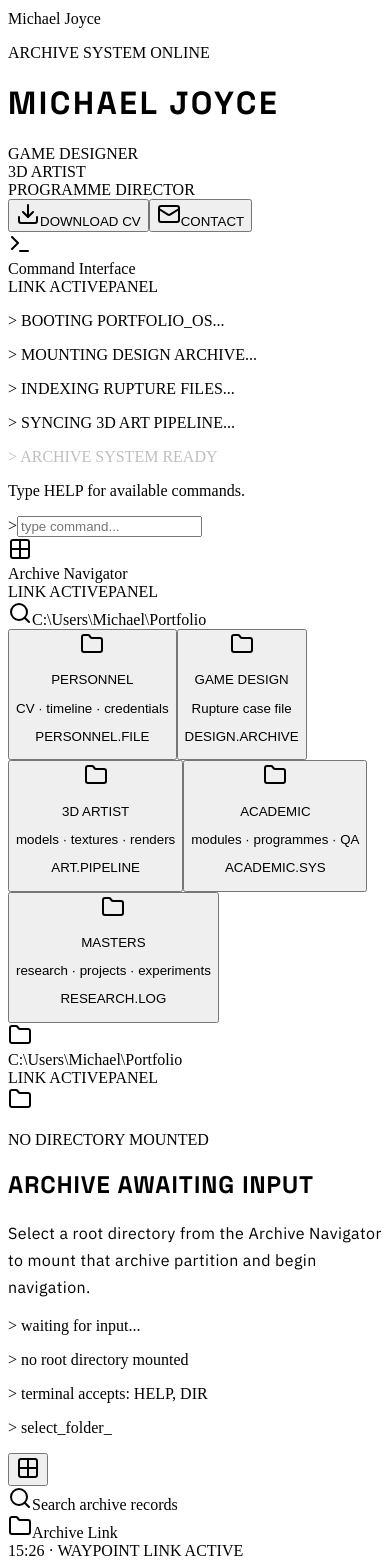
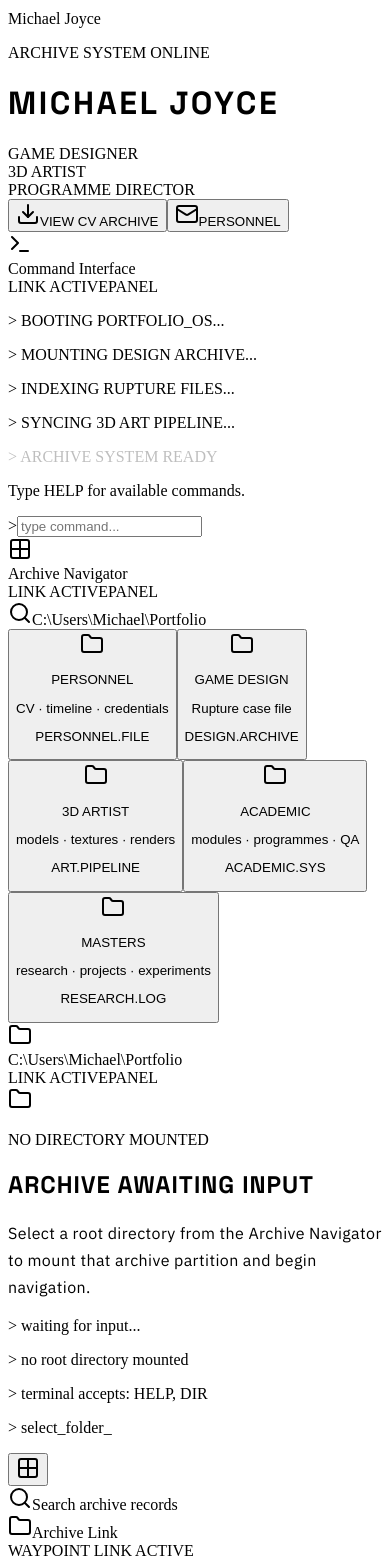
Before and after one commit to michaeljoyceinfo-lab/michael-portfolio-1, a React (Vite) app: page / in a window 390 px wide. Shown: the part 1030-2598 px from the top of the page. Built offline with nearby package versions, Linux system fonts and the light colour scheme; the HTML template or start-up script is replaced by a standard one.

Commit message:
Connect profile navigation actions and improve mobile footer

```diff
--- a/src/App.tsx
+++ b/src/App.tsx
@@ -1193,13 +1193,13 @@ export default function App() {
                 ))}
               </div>
               <div className="mt-7 flex flex-wrap items-center gap-3">
-                <Button className="inline-flex h-11 items-center justify-center gap-2 rounded-none border border-cyan-100/30 bg-cyan-200 px-5 font-mono text-xs uppercase tracking-[0.18em] text-slate-950 shadow-[0_0_16px_rgba(103,232,249,0.10)] transition hover:bg-cyan-100">
+                <Button onClick={() => mountFolder(folders[0])} className="inline-flex h-11 items-center justify-center gap-2 rounded-none border border-cyan-100/30 bg-cyan-200 px-5 font-mono text-xs uppercase tracking-[0.18em] text-slate-950 shadow-[0_0_16px_rgba(103,232,249,0.10)] transition hover:bg-cyan-100">
                   <Download className="h-4 w-4 shrink-0" />
-                  <span>DOWNLOAD CV</span>
+                  <span>VIEW CV ARCHIVE</span>
                 </Button>
-                <Button className="inline-flex h-11 items-center justify-center gap-2 rounded-none border border-cyan-200/20 bg-slate-900/70 px-5 font-mono text-xs uppercase tracking-[0.18em] text-cyan-100 transition hover:bg-cyan-200/10">
+                <Button onClick={() => mountFolder(folders[0])} className="inline-flex h-11 items-center justify-center gap-2 rounded-none border border-cyan-200/20 bg-slate-900/70 px-5 font-mono text-xs uppercase tracking-[0.18em] text-cyan-100 transition hover:bg-cyan-200/10">
                   <Mail className="h-4 w-4 shrink-0" />
-                  <span>CONTACT</span>
+                  <span>PERSONNEL</span>
                 </Button>
               </div>
             </div>
@@ -1208,7 +1208,7 @@ export default function App() {
         </header>
 
         <section className="grid items-start gap-5 transition duration-300 lg:grid-cols-[340px_1fr]">
-          <FileExplorer activeFolder={activeFolder || pendingFolder} onSelect={mountFolder} />
+          <div id="archive-navigator" className="scroll-mt-6"><FileExplorer activeFolder={activeFolder || pendingFolder} onSelect={mountFolder} /></div>
           <div className="relative">
             <AnimatePresence mode="wait">
               {pendingFolder ? (
@@ -1229,6 +1229,7 @@ export default function App() {
       <div className="fixed bottom-0 left-0 right-0 z-20 flex h-14 items-center justify-between border-t border-cyan-200/15 bg-slate-950/85 px-3 shadow-[0_-4px_24px_rgba(0,0,0,0.35)] backdrop-blur-xl transition duration-300 md:px-6">
         <div className="flex h-full items-center gap-3">
           <button
+            onClick={() => document.getElementById("archive-navigator")?.scrollIntoView({ behavior: "smooth", block: "start" })}
             className="flex h-10 w-10 shrink-0 items-center justify-center border border-cyan-200/15 bg-cyan-200/10 transition hover:bg-cyan-200/20"
             aria-label="Open portfolio menu"
           >
@@ -1247,7 +1248,7 @@ export default function App() {
         </div>
         <div className="flex h-full items-center gap-3 font-mono text-xs text-slate-400">
           <span className="h-2 w-2 shrink-0 animate-pulse rounded-full bg-cyan-200" />
-          <span className="whitespace-nowrap">15:26 · WAYPOINT LINK ACTIVE</span>
+          <span className="hidden whitespace-nowrap sm:inline">WAYPOINT LINK ACTIVE</span>
         </div>
       </div>
     </div>
```
